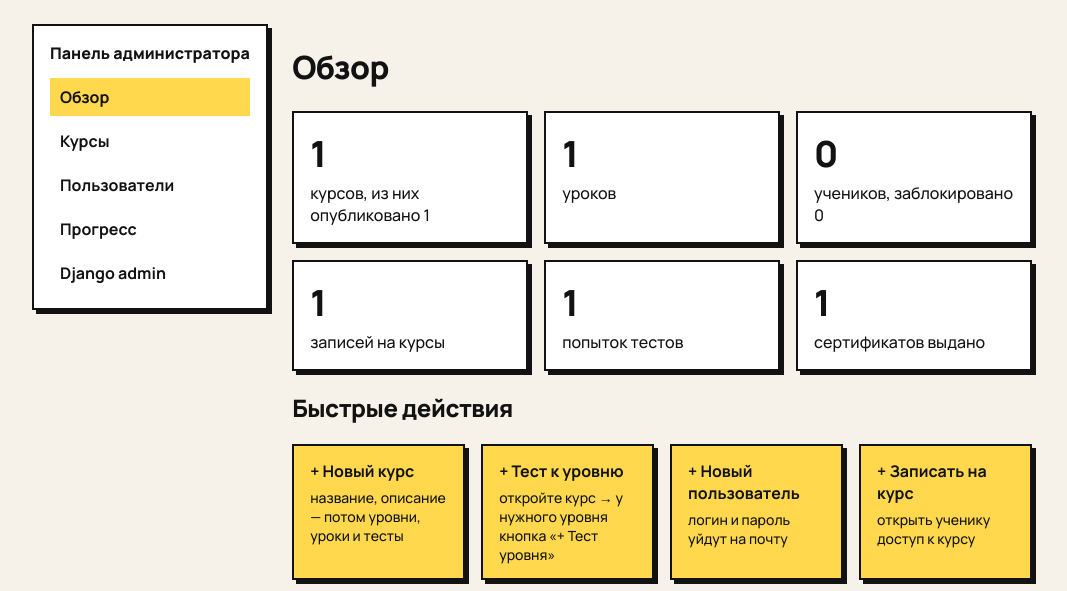
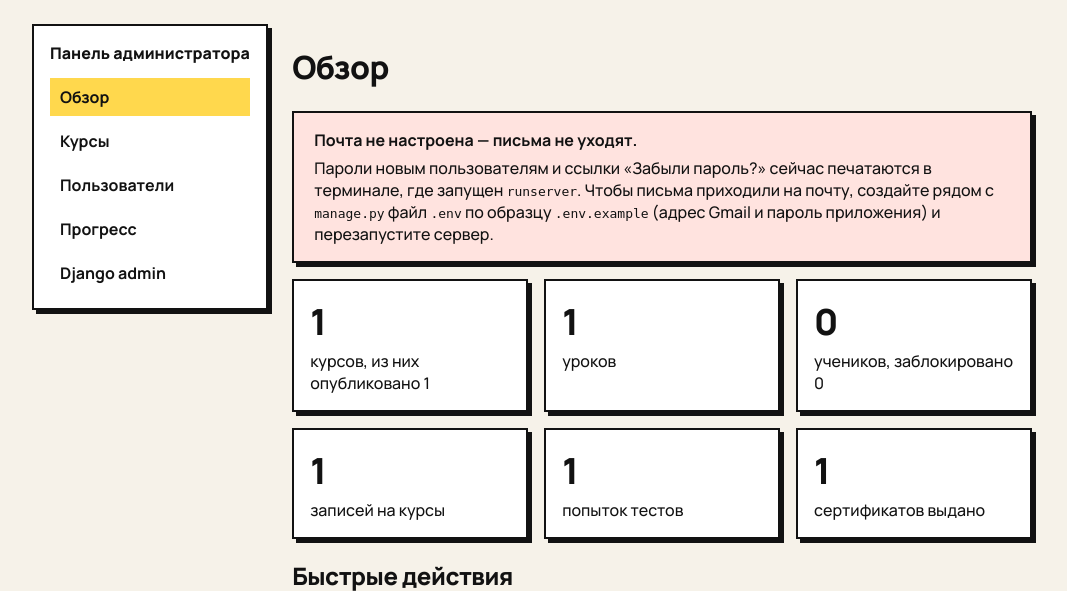
Before and after one commit to ahmatovann/course-platform-kstu, a Django app: page /panel/ in a window 1280 px wide. Shown: the part 74-665 px from the top of the page, without its empty margins (108-1175 px from the left). Run offline with Django 5.2, Linux system fonts and the light colour scheme; a user stored in the database is signed in; tables that the repository leaves empty hold one stand-in row (values such as "Sample post"); grey boxes marked "Sample" are stand-in pictures.

Commit message:
Панель: честное предупреждение, когда почта не настроена (нет файла .env)
Проблема: на компьютере без файла .env (адрес Gmail и пароль приложения)
письма не уходят, а печатаются в терминале runserver. При этом панель
писала «Логин и пароль отправлены на почту» — и пароль терялся.

Что сделано:
- adminpanel/views.py — функция mail_configured(): проверяет, настроена ли
  настоящая почта (config/settings.py → MAILERS). Если нет:
  · «+ Новый пользователь» — предупреждение и пароль прямо на экране;
  · «Новый пароль» — то же самое;
  · Обзор — красная плашка «Почта не настроена» с инструкцией.
- dashboard.html, panel.css — плашка-предупреждение.
- 2 новых автотеста (всего 125, все OK); документация обновлена
  (docs/03 — таблица ошибок, docs/01, docs/04, README).

Сам файл .env в Git не добавляется: в нём пароль от почты (п. 4.2 ТЗ).

```diff
--- a/adminpanel/templates/adminpanel/dashboard.html
+++ b/adminpanel/templates/adminpanel/dashboard.html
@@ -3,6 +3,15 @@
 {% block title %}Панель администратора{% endblock %}
 {% block panel %}
 <h1>Обзор</h1>
+{% if not mail_ok %}
+    {# Нет файла .env — письма (пароль новому пользователю, «Забыли пароль?») не уходят на почту #}
+    <section class="panel-card panel-card-warn">
+        <b>Почта не настроена — письма не уходят.</b>
+        <p>Пароли новым пользователям и ссылки «Забыли пароль?» сейчас печатаются в терминале, где запущен <code>runserver</code>.
+        Чтобы письма приходили на почту, создайте рядом с <code>manage.py</code> файл <code>.env</code> по образцу <code>.env.example</code>
+        (адрес Gmail и пароль приложения) и перезапустите сервер.</p>
+    </section>
+{% endif %}
 <div class="stat-grid">
     <a class="stat" href="{% url 'adminpanel:course_list' %}"><b>{{ stats.courses }}</b><span>курсов, из них опубликовано {{ stats.published }}</span></a>
     <div class="stat"><b>{{ stats.lessons }}</b><span>уроков</span></div>
--- a/adminpanel/views.py
+++ b/adminpanel/views.py
@@ -5,6 +5,7 @@
 # Все страницы — по адресу /panel/… и только для администратора (staff_required).
 from functools import wraps
 
+from django.conf import settings
 from django.contrib import messages
 from django.contrib.auth.decorators import login_required
 from django.db.models import Count
@@ -46,6 +47,15 @@ def back_to(request, default):
     return redirect(default)
 
 
+# Настроена ли настоящая почта. Если на компьютере нет файла .env с адресом
+# и паролем приложения Gmail, письма не уходят, а печатаются в терминале
+# (см. config/settings.py). Тогда панель честно предупреждает об этом
+# и показывает пароль на экране, чтобы его можно было передать человеку.
+def mail_configured():
+    backend = getattr(settings, 'MAILERS', {}).get('default', {}).get('BACKEND', '')
+    return not backend.endswith('console.EmailBackend')
+
+
 # ---------------------------------------------------------------- Обзор
 
 # Обзор: главные цифры платформы и последние попытки тестов
@@ -62,7 +72,9 @@ def dashboard(request):
         'attempts': Attempt.objects.count(),
     }
     recent = Attempt.objects.select_related('user', 'quiz__level__course')[:8]
-    return render(request, 'adminpanel/dashboard.html', {'stats': stats, 'recent': recent})
+    return render(request, 'adminpanel/dashboard.html', {
+        'stats': stats, 'recent': recent, 'mail_ok': mail_configured(),
+    })
 
 
 # ---------------------------------------------------------------- А-1. Курсы
@@ -333,7 +345,11 @@ def user_create(request):
         password = make_password()
         user.set_password(password)
         user.save()
-        if send_account_email(request, user, password):
+        if not mail_configured():
+            send_account_email(request, user, password)  # письмо уйдёт в терминал
+            messages.warning(request, f'Аккаунт создан, но почта не настроена (нет файла .env) — письмо не ушло. '
+                                      f'Передайте человеку: логин {user.email}, пароль {password}')
+        elif send_account_email(request, user, password):
             messages.success(request, f'Аккаунт создан. Логин и пароль отправлены на {user.email}.')
         else:
             messages.warning(request, f'Аккаунт создан, но письмо не отправилось. '
@@ -366,7 +382,11 @@ def user_new_password(request, pk):
     password = make_password()
     user.set_password(password)
     user.save(update_fields=['password'])
-    if send_new_password_email(request, user, password):
+    if not mail_configured():
+        send_new_password_email(request, user, password)  # письмо уйдёт в терминал
+        messages.warning(request, f'Почта не настроена (нет файла .env) — письмо не ушло. '
+                                  f'Новый пароль для {user.email}: {password}')
+    elif send_new_password_email(request, user, password):
         messages.success(request, f'Новый пароль отправлен на {user.email}.')
     else:
         messages.warning(request, f'Письмо не отправилось. Новый пароль для {user.email}: {password}')
--- a/static/css/panel.css
+++ b/static/css/panel.css
@@ -270,3 +270,12 @@ button.danger {
 .steps li.done b::after {
     content: " ✓";
 }
+/* Предупреждение «Почта не настроена» на Обзоре */
+.panel-card-warn {
+    background: #FFE3DF;
+    color: #121212;
+    box-shadow: 4px 4px 0 var(--ink, #121212);
+}
+.panel-card-warn p {
+    margin: 6px 0 0;
+}
```
Also changed, not shown: adminpanel/tests.py (+21 -0 lines), docs/01-poyasnitelnaya-zapiska.md (+1 -1 lines), docs/03-rukovodstvo-administratora.md (+1 -0 lines), docs/04-programma-i-metodika-ispytaniy.md (+4 -4 lines), README.md.
